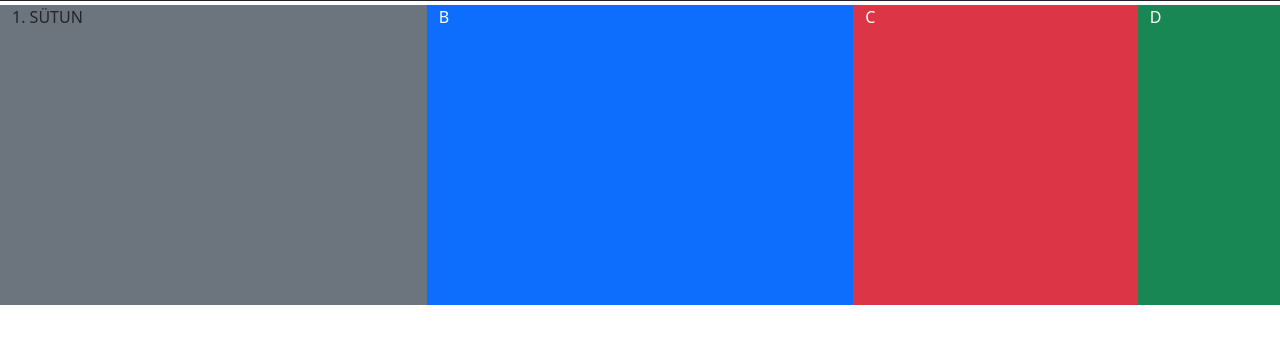
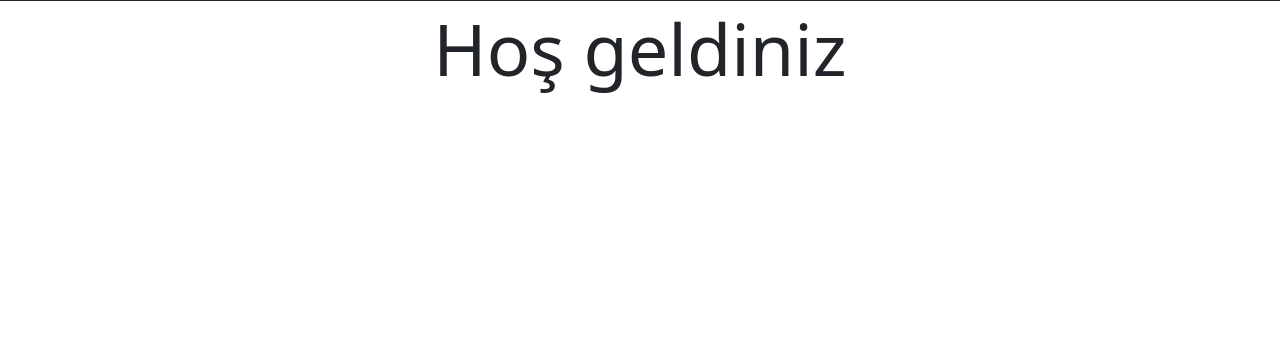
Before and after one commit to ugurhmz/barisaslan_blog_django, a Django app: page / in a window 1280 px wide. Shown: the part 153-497 px from the top of the page. Run offline with Django 3.2, Linux system fonts and the light colour scheme; parts of the project's set-up code (start-up, migrations or seed data) failed here and were passed over; some libraries are stand-ins or nearby versions.

Commit message:
login,register form

```diff
--- a/barisaslan_blogproject/urls.py
+++ b/barisaslan_blogproject/urls.py
@@ -11,6 +11,7 @@ urlpatterns = [
     path('admin/', admin.site.urls),
     path('', home_view, name='home'),
     path('post/', include('post.urls')),  #post/ -> tan sonra dahil et . post.urls altındaki urlleri
+    path('account/', include('account.urls'))
 ]
 
 
--- a/templates/home.html
+++ b/templates/home.html
@@ -5,22 +5,14 @@
 
 {% block body %}
 
-<div class="container-fluid vh-95">
-        <div class="row">
-            <div class="col-md-4 bg-secondary" style="height:300px">1. SÜTUN</div>
-            <div class="col-md-8 bg-dark text-white" style="height: 300px">
-                    <div class="row">
-
-                        <div class="col-md-6 bg-primary" style="height: 300px">B</div>
-                        <div class="col-md-4 bg-danger" style="height: 300px">C</div>
-                        <div class="col-md-2 bg-success" style="height: 300px">D</div>
-
-                    </div>
-            </div>
-        </div>
+<div class="container text-center">
+<div class="row">
+    <div class="col">
+        <p class="display-2"> Hoş geldiniz {{ request.user.get_username }}</p>
+    </div>
+</div>
 </div>
 
 
 
-
 {% endblock %}
```
Also changed, not shown: db.sqlite3.
